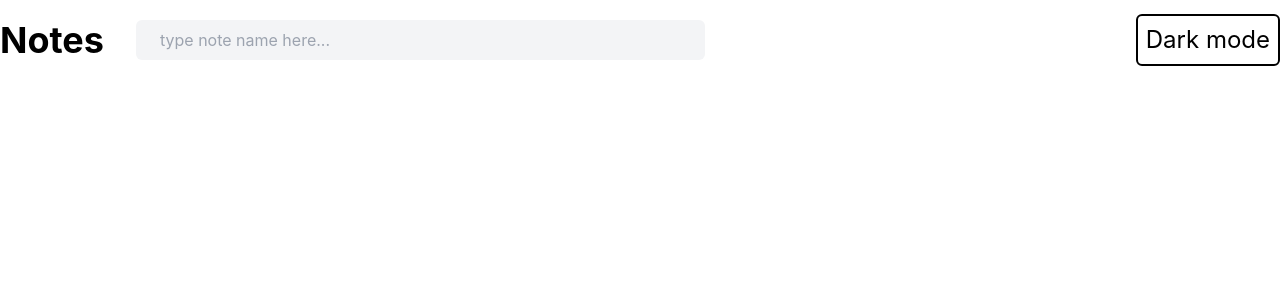
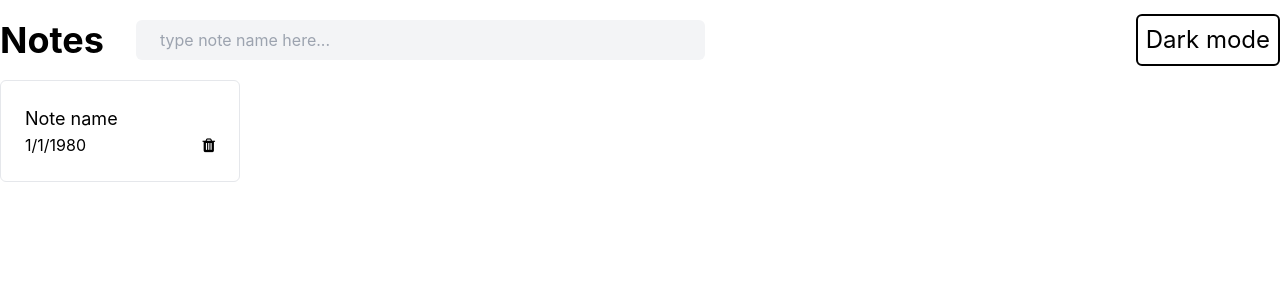
Before and after one commit to puzanovkirill/notes, a React (Create React App) app: page / in a window 1280 px wide. Shown: the top 300 px of the page. Built offline with nearby package versions, Linux system fonts and the light colour scheme.

Commit message:
feat: individual note

```diff
--- a/public/index.html
+++ b/public/index.html
@@ -3,6 +3,7 @@
   <head>
     <meta charset="utf-8" />
     <link rel="icon" href="%PUBLIC_URL%/favicon.ico" />
+    <link rel="stylesheet" href="https://cdnjs.cloudflare.com/ajax/libs/font-awesome/4.7.0/css/font-awesome.min.css">
     <meta name="viewport" content="width=device-width, initial-scale=1" />
     <title>React Notes</title>
   </head>
--- a/src/App.js
+++ b/src/App.js
@@ -1,4 +1,5 @@
 import Navbar from './components/Navbar';
+import Note from './components/Note';
 
 function App() {
    //note format
@@ -15,6 +16,7 @@ function App() {
       <div className="App">
          <div className="container  mx-auto">
             <Navbar />
+            <Note />
          </div>
       </div>
    );
--- /dev/null
+++ b/src/components/Note.jsx
@@ -0,0 +1,21 @@
+import React, { useRef } from 'react';
+
+const Note = () => {
+   const buttonRef = useRef();
+
+   return (
+      <div className="w-60 min-h-60">
+         <div className="p-6 border rounded-md w-full h-full flex justify-between flex-col">
+            <h2 className="break-all text-lg">Note name</h2>
+            <div className="w-full flex justify-between">
+               <div>1/1/1980</div>
+               <button className="" ref={buttonRef}>
+                  <i className="fa fa-trash"></i>
+               </button>
+            </div>
+         </div>
+      </div>
+   );
+};
+
+export default Note;
```
